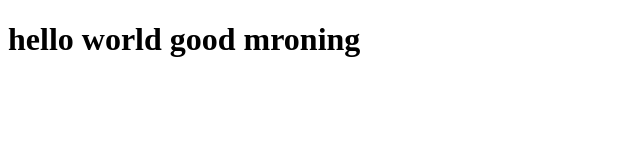
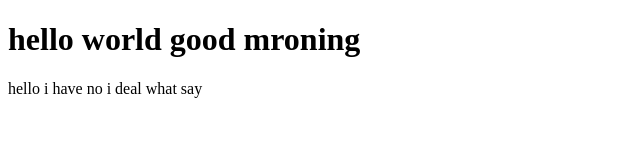
Before and after one commit to tontanasan/learn-git, a plain HTML site: page index.html in a window 1280 px wide. Shown: the whole page, without its empty margins (0-640 px from the left). Drawn offline with Linux system fonts and the light colour scheme.

Commit message:
add paragraph to code

```diff
--- a/index.html
+++ b/index.html
@@ -7,5 +7,6 @@
 </head>
 <body>
     <h1>hello world good mroning</h1>
+    <p>hello i have no i deal what say</p>
 </body>
 </html>
```
